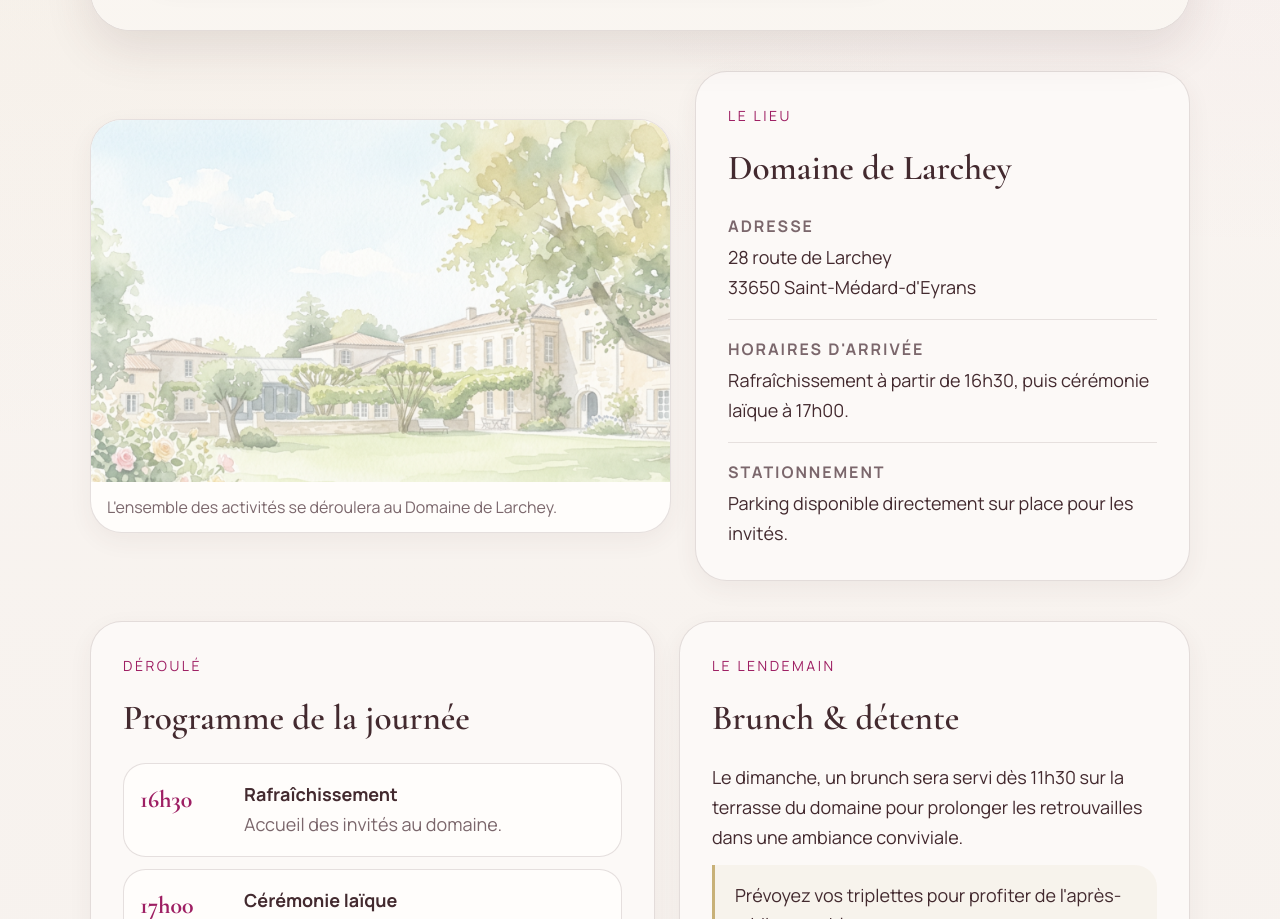
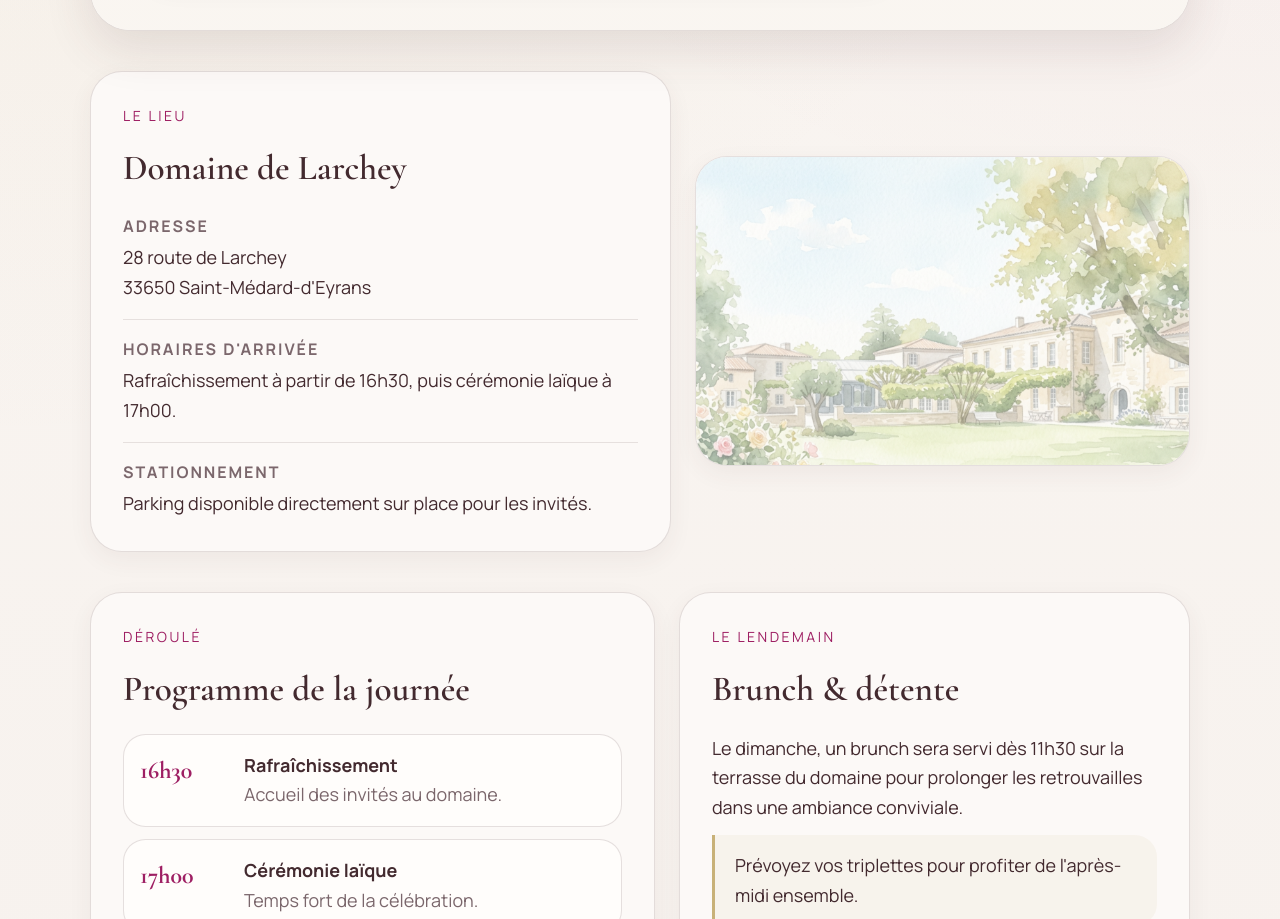
Before and after one commit to Pipov55/mariage, a plain HTML site: page index.html in a window 1280 px wide. Shown: the part 838-1757 px from the top of the page. Drawn offline with nearby package versions, Linux system fonts and the light colour scheme.

Commit message:
Update index.html

```diff
--- a/index.html
+++ b/index.html
@@ -301,10 +301,6 @@
     </section>
 
     <section class="venue" aria-labelledby="lieu">
-      <figure>
-        <img src="./fond domaine.png" alt="Vue du Domaine de Larchey" width="1600" height="900" loading="lazy" decoding="async">
-        <figcaption>L'ensemble des activités se déroulera au Domaine de Larchey.</figcaption>
-      </figure>
       <div class="panel">
         <div class="section-kicker">Le lieu</div>
         <h2 class="section-title" id="lieu">Domaine de Larchey</h2>
@@ -323,6 +319,9 @@
           </div>
         </div>
       </div>
+      <figure>
+        <img src="./fond domaine.png" alt="Vue du Domaine de Larchey" width="1600" height="900" loading="lazy" decoding="async">
+      </figure>
     </section>
 
     <section class="info-grid" id="programme" aria-labelledby="programme-titre">
```
